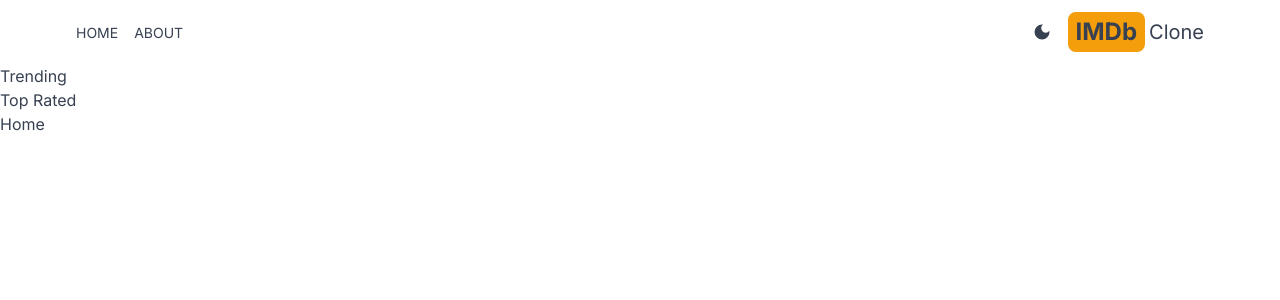
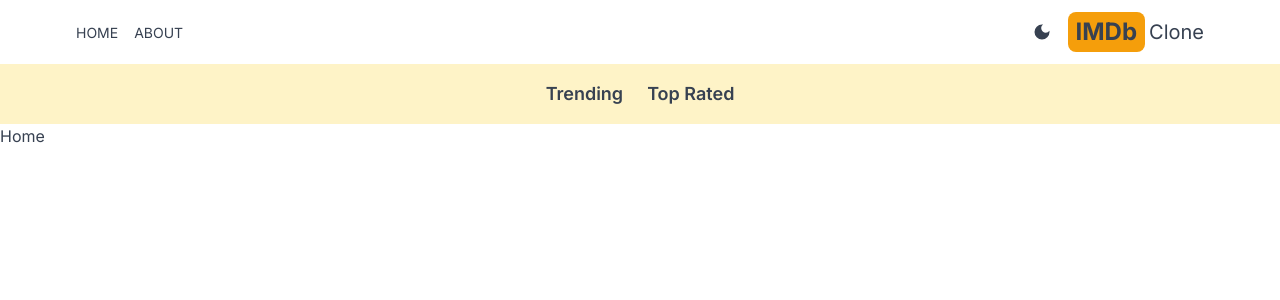
Before and after one commit to hoseinabedi/imdb-next, a Next.js app: page / in a window 1280 px wide. Shown: the top 300 px of the page. Built offline with nearby package versions, Linux system fonts and the light colour scheme.

Commit message:
Improve Navbar UI

```diff
--- a/src/components/Navbar.jsx
+++ b/src/components/Navbar.jsx
@@ -2,7 +2,7 @@
 
 const Navbar = () => {
     return (
-        <div>
+        <div className="flex dark:bg-gray-600 bg-amber-100 gap-6 p-4 lg:text-lg justify-center">
             <NavbarItem title="Trending" param="fetchTrending" />
             <NavbarItem title="Top Rated" param="fetchTopRated" />
         </div>
--- a/src/components/NavbarItem.jsx
+++ b/src/components/NavbarItem.jsx
@@ -1,10 +1,17 @@
+'use client'
+
 import Link from 'next/link';
-import React from 'react'
+import { useSearchParams } from 'next/navigation';
 
 const NavbarItem = ({title, param}) => {
+    const searchParams = useSearchParams();
+    const genre = searchParams.get('genre');
     return (
         <div>
-            <Link href={`/?genre=${param}`} >{title}</Link>
+            <Link
+                className={`hover:text-amber-600 font-semibold ${genre === param ? 'underline underline-offset-8 decoration-4 decoration-amber-500 rounded-lg' : ''}`}
+                href={`/?genre=${param}`} >{title}
+            </Link>
         </div>
     )
 }
```
